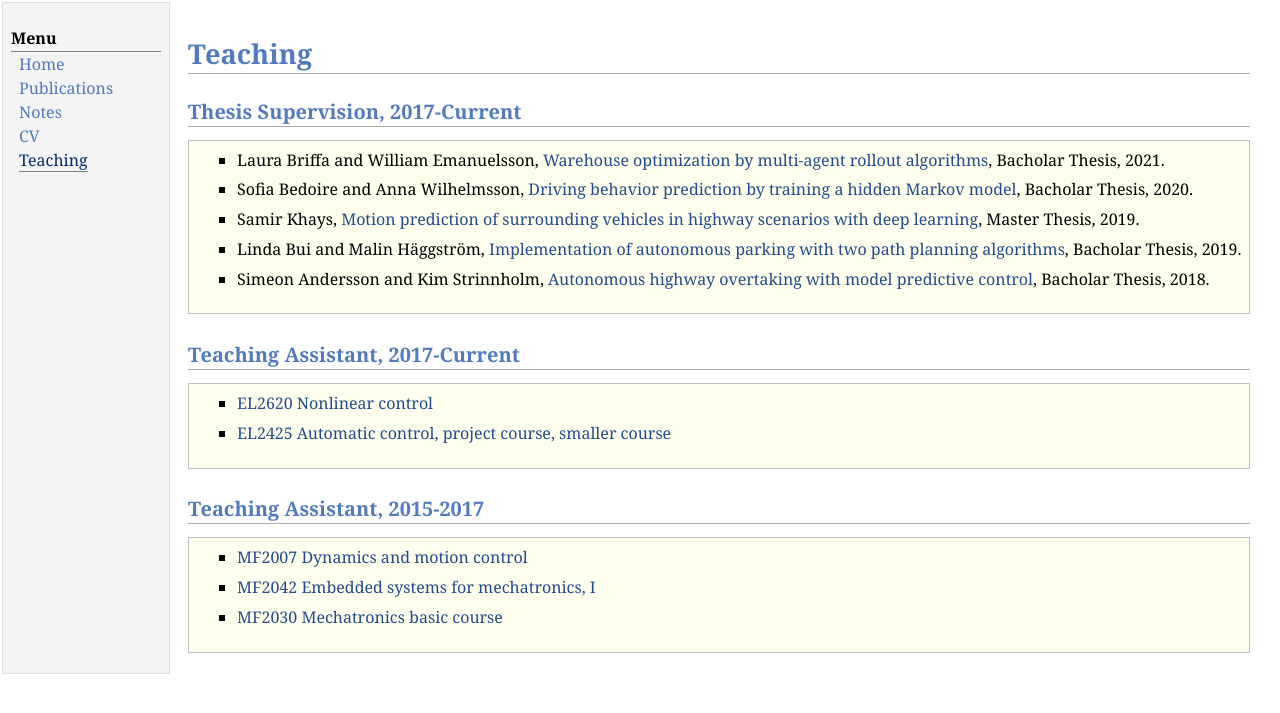
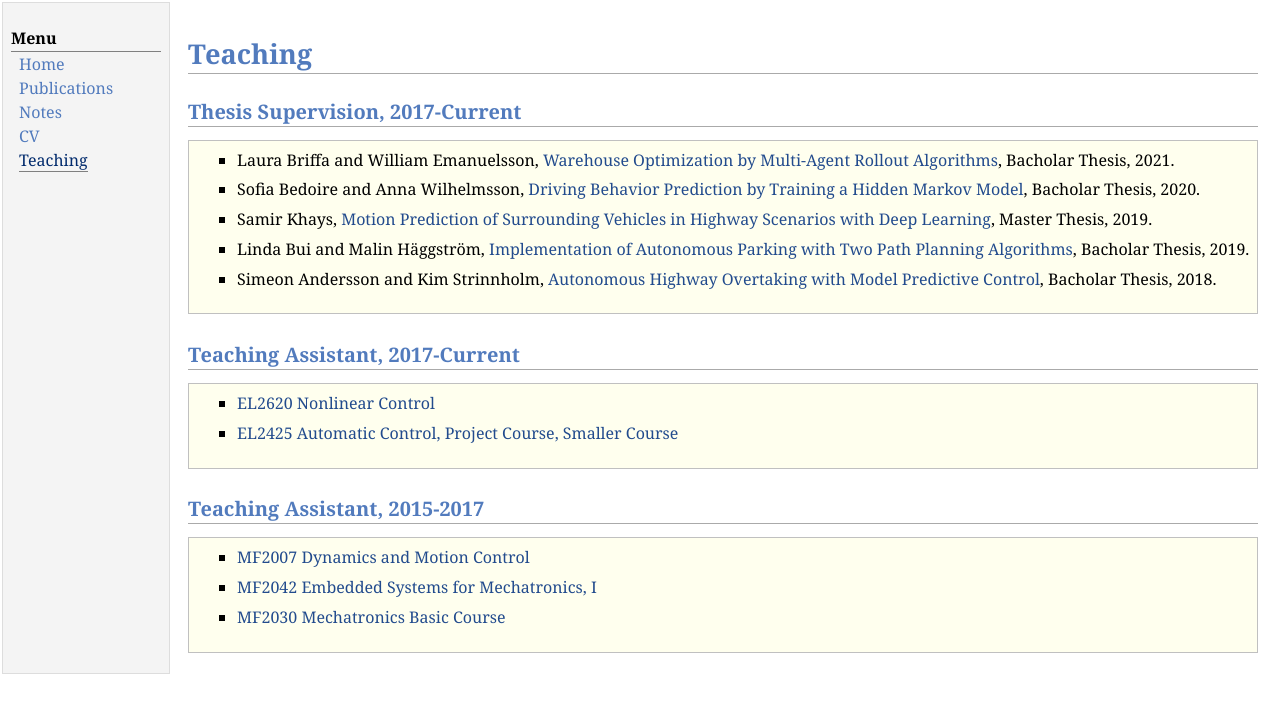
Before and after one commit to yuchaotaigu/yuchaotaigu.github.io, a Jekyll site: the page teaching.html, which Jekyll copies as it is, in a window 1280 px wide. Shown: the top 713 px of the page. Built offline with Jekyll 4.4.1, drawn with Linux system fonts in a browser that asks for light colours; comment, search, counter and statistics services are not loaded.

Commit message:
CAPITAL LETTERS

```diff
--- a/teaching.html
+++ b/teaching.html
@@ -26,15 +26,15 @@
 <div class="infoblock">
 <div class="blockcontent">
 <ul>
-<li><p>Laura Briffa and William Emanuelsson, <a href="http://urn.kb.se/resolve?urn=urn:nbn:se:kth:diva-307637">Warehouse optimization by multi-agent rollout algorithms</a>, Bacholar Thesis, 2021.  </br> </p>
+<li><p>Laura Briffa and William Emanuelsson, <a href="http://urn.kb.se/resolve?urn=urn:nbn:se:kth:diva-307637">Warehouse Optimization by Multi-Agent Rollout Algorithms</a>, Bacholar Thesis, 2021.  </br> </p>
 </li>
-<li><p>Sofia Bedoire and Anna Wilhelmsson, <a href="http://urn.kb.se/resolve?urn=urn:nbn:se:kth:diva-291656">Driving behavior prediction by training a hidden Markov model</a>, Bacholar Thesis, 2020.  </br> </p>
+<li><p>Sofia Bedoire and Anna Wilhelmsson, <a href="http://urn.kb.se/resolve?urn=urn:nbn:se:kth:diva-291656">Driving Behavior Prediction by Training a Hidden Markov Model</a>, Bacholar Thesis, 2020.  </br> </p>
 </li>
-<li><p>Samir Khays, <a href="http://urn.kb.se/resolve?urn=urn:nbn:se:kth:diva-254408">Motion prediction of surrounding vehicles in highway scenarios with deep learning</a>, Master Thesis, 2019.  </br> </p>
+<li><p>Samir Khays, <a href="http://urn.kb.se/resolve?urn=urn:nbn:se:kth:diva-254408">Motion Prediction of Surrounding Vehicles in Highway Scenarios with Deep Learning</a>, Master Thesis, 2019.  </br> </p>
 </li>
-<li><p>Linda Bui and Malin Häggström, <a href="http://urn.kb.se/resolve?urn=urn:nbn:se:kth:diva-254215">Implementation of autonomous parking with two path planning algorithms</a>, Bacholar Thesis, 2019.  </br> </p>
+<li><p>Linda Bui and Malin Häggström, <a href="http://urn.kb.se/resolve?urn=urn:nbn:se:kth:diva-254215">Implementation of Autonomous Parking with Two Path Planning Algorithms</a>, Bacholar Thesis, 2019.  </br> </p>
 </li>
-<li><p>Simeon Andersson and Kim Strinnholm, <a href="http://urn.kb.se/resolve?urn=urn:nbn:se:kth:diva-230740">Autonomous highway overtaking with model predictive control</a>, Bacholar Thesis, 2018.  </br> </p>
+<li><p>Simeon Andersson and Kim Strinnholm, <a href="http://urn.kb.se/resolve?urn=urn:nbn:se:kth:diva-230740">Autonomous Highway Overtaking with Model Predictive Control</a>, Bacholar Thesis, 2018.  </br> </p>
 </li>
 </ul>
 </div></div>
@@ -43,9 +43,9 @@
 <div class="infoblock">
 <div class="blockcontent">
 <ul>
-<li><p><a href="https://www.kth.se/student/kurser/kurs/EL2620">EL2620 Nonlinear control</a></p>
+<li><p><a href="https://www.kth.se/student/kurser/kurs/EL2620">EL2620 Nonlinear Control</a></p>
 </li>
-<li><p><a href="https://www.kth.se/student/kurser/kurs/EL2425?l=en">EL2425 Automatic control, project course, smaller course</a></p>
+<li><p><a href="https://www.kth.se/student/kurser/kurs/EL2425?l=en">EL2425 Automatic Control, Project Course, Smaller Course</a></p>
 </li>
 </ul>
 </div></div>
@@ -54,11 +54,11 @@
 <div class="infoblock">
 <div class="blockcontent">
 <ul>
-<li><p><a href="https://www.kth.se/student/kurser/kurs/MF2007">MF2007 Dynamics and motion control</a></p>
+<li><p><a href="https://www.kth.se/student/kurser/kurs/MF2007">MF2007 Dynamics and Motion Control</a></p>
 </li>
-<li><p><a href="https://www.kth.se/student/kurser/kurs/MF2042?l=en">MF2042 Embedded systems for mechatronics, I</a></p>
+<li><p><a href="https://www.kth.se/student/kurser/kurs/MF2042?l=en">MF2042 Embedded Systems for Mechatronics, I</a></p>
 </li>
-<li><p><a href="https://www.kth.se/student/kurser/kurs/MF2030?startterm=20102&l=en">MF2030 Mechatronics basic course</a></p>
+<li><p><a href="https://www.kth.se/student/kurser/kurs/MF2030?startterm=20102&l=en">MF2030 Mechatronics Basic Course</a></p>
 </li>
 </ul>
 </div></div>
```
